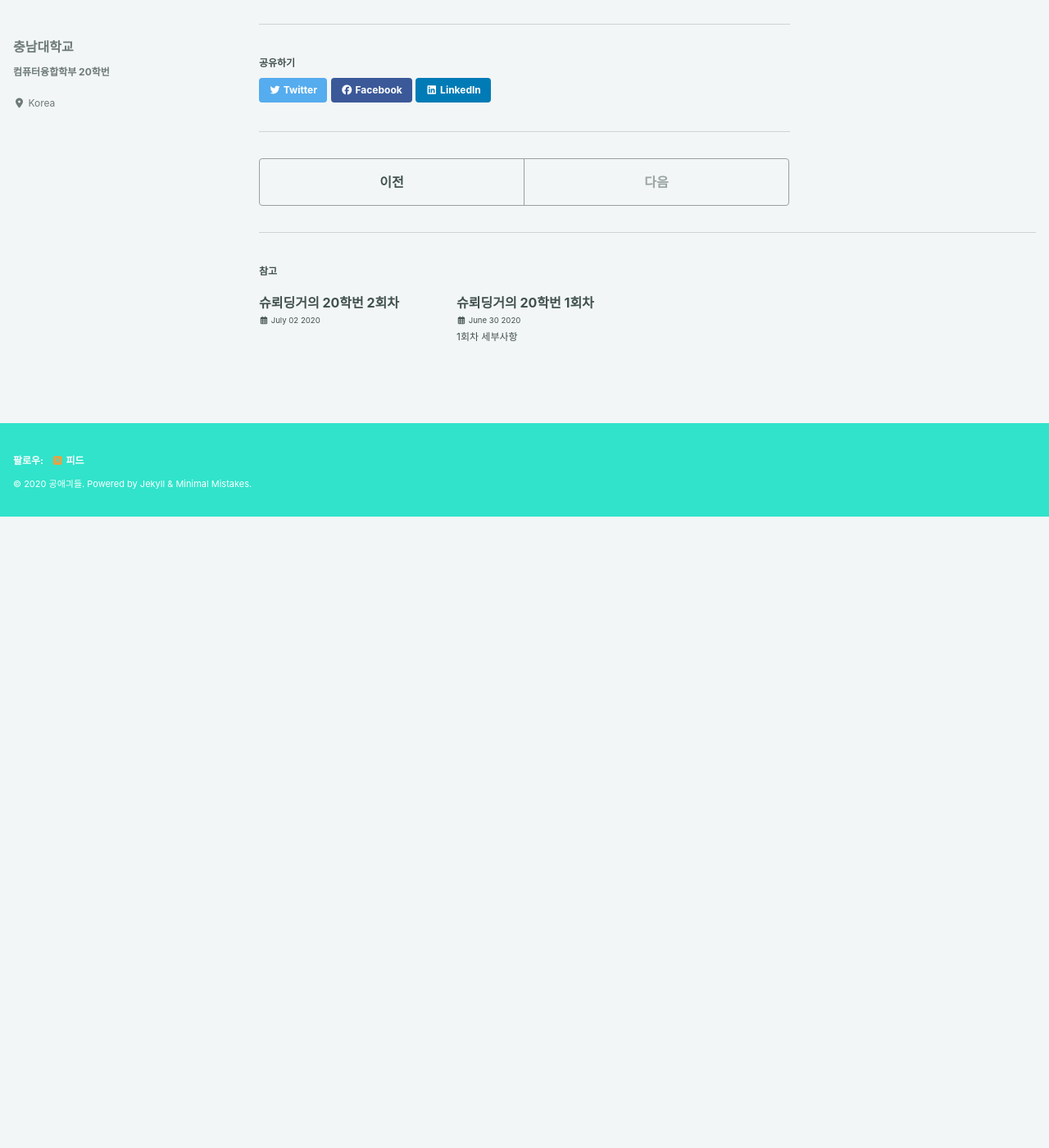
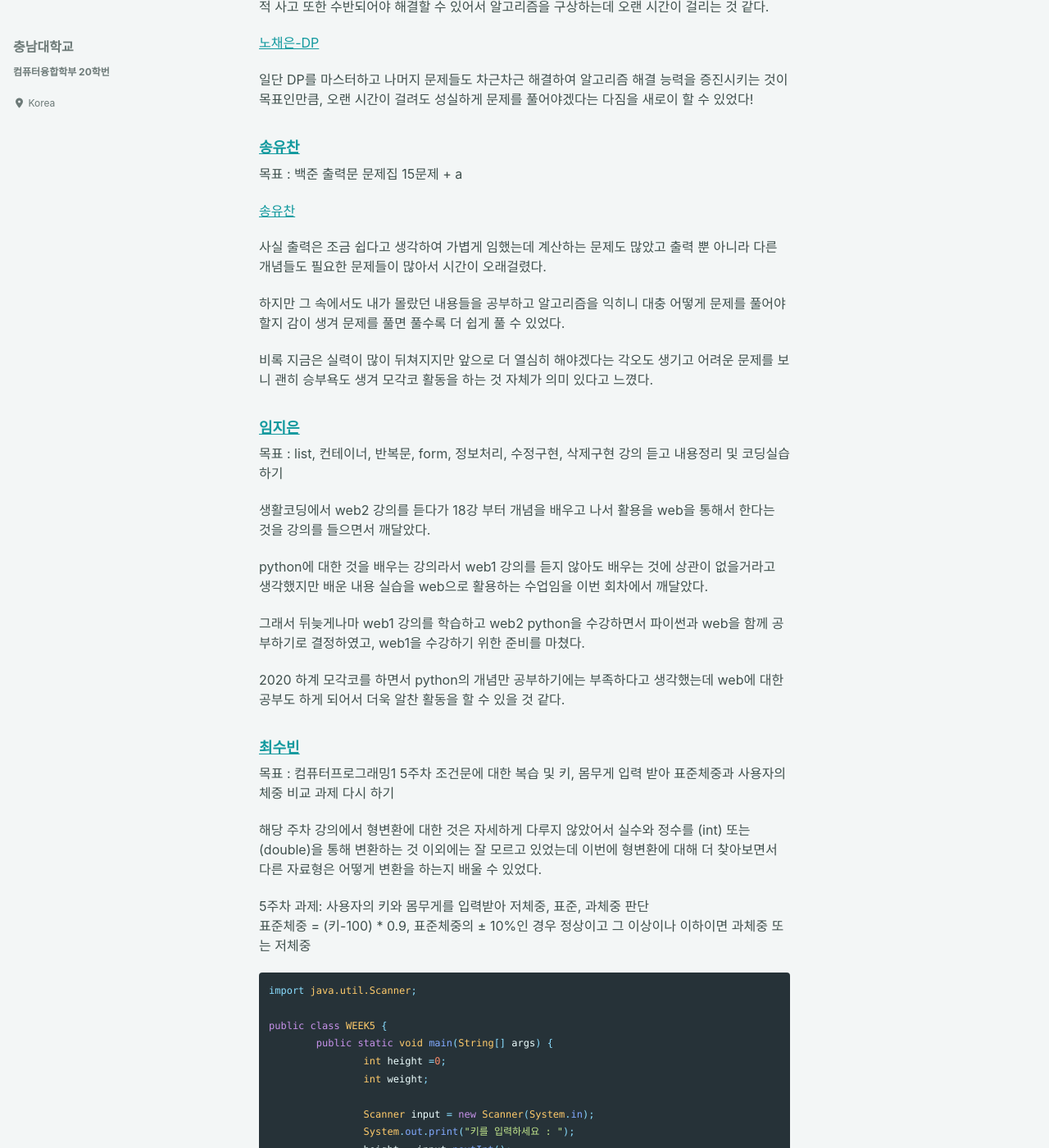
Before and after one commit to schrodinger-20/schrodinger-20.github.io, a Jekyll site: the page built from _posts/2020-07-07-3회.md, in a window 1280 px wide and 1400 px high, scrolled down 4022 px. Shown: the whole window at 82% size. Built offline with Jekyll 4.4.1, drawn with Linux system fonts in a browser that asks for light colours; cached includes are drawn as plain includes; nearby versions of some CDN libraries; before the commit the page ends 4652 px from its top, so only the background shows below that; some of the changed text lies outside the part shown.

Commit message:
3회차 넣기

````diff
--- a/_posts/2020-07-07-3회.md
+++ b/_posts/2020-07-07-3회.md
@@ -33,7 +33,7 @@ categories: 모각코
 ## 회고
 이름 클릭시 해당 회고록 블로그로 이동합니다
 
-### [최민우]()
+### [최민우](https://dandalf.tistory.com/17)
 
 목표 : BOJ 그래프문제 (DFS/BFS) 풀이
 
@@ -124,13 +124,88 @@ for case in range(t):
 ```
 
 
-### [노채은]()
+### [노채은](https://cleo-n.tistory.com/5)
+
+목표 : wiset R프로그래밍 1~4강 수강 + BOJ 파이썬으로 2문제 이상 풀기 (DP)
+
+오늘은 WISET에서 제공하는 R프로그래밍 강의를 수강한 후 직접 실습해 보았다.
+
+빅데이터의 중요성이 커져감에 따라서 데이터를 다루는데 주로 사용하는 R 언어 또한 주목받고 있다.
+
+예전에 책으로 독학한 적도 있어서 실습은 크게 어렵지 않았고, 관심 분야에 주로 사용되는 새로운 언어를 배울 수 있어서 좋았다.
+
+백준 알고리즘에서는 DP 문제들을 풀었는데 갑자기 확 난이도가 상승해서 어려웠다... DP는 수학적 사고 또한 수반되어야 해결할 수 있어서 알고리즘을 구상하는데 오랜 시간이 걸리는 것 같다.
+
+[노채은-DP](\images\2020-07-07\노채은-DP.png)
+
+일단 DP를 마스터하고 나머지 문제들도 차근차근 해결하여 알고리즘 해결 능력을 증진시키는 것이 목표인만큼, 오랜 시간이 걸려도 성실하게 문제를 풀어야겠다는 다짐을 새로이 할 수 있었다!
 
 
-### [송유찬]()
+### [송유찬](https://dbcks7788123.tistory.com/5)
+
+목표 : 백준 출력문 문제집 15문제 + a
+
+[송유찬](\images\2020-07-07\송유찬-백준.png)
+
+사실 출력은 조금 쉽다고 생각하여 가볍게 임했는데 계산하는 문제도 많았고 출력 뿐 아니라 다른 개념들도 필요한 문제들이 많아서 시간이 오래걸렸다.
+
+하지만 그 속에서도 내가 몰랐던 내용들을 공부하고 알고리즘을 익히니 대충 어떻게 문제를 풀어야할지 감이 생겨 문제를 풀면 풀수록 더 쉽게 풀 수 있었다.
+
+비록 지금은 실력이 많이 뒤쳐지지만 앞으로 더 열심히 해야겠다는 각오도 생기고 어려운 문제를 보니 괜히 승부욕도 생겨 모각코 활동을 하는 것 자체가 의미 있다고 느꼈다.
 
 
-### [임지은]()
+### [임지은](https://jindora.tistory.com/5)
+
+목표 : list, 컨테이너, 반복문, form, 정보처리, 수정구현, 삭제구현 강의 듣고 내용정리 및 코딩실습하기
+
+생활코딩에서 web2 강의를 듣다가 18강 부터 개념을 배우고 나서 활용을 web을 통해서 한다는 것을 강의를 들으면서 깨달았다.
+
+python에 대한 것을 배우는 강의라서 web1 강의를 듣지 않아도 배우는 것에 상관이 없을거라고 생각했지만 배운 내용 실습을 web으로 활용하는 수업임을 이번 회차에서 깨달았다.
+
+그래서 뒤늦게나마 web1 강의를 학습하고 web2 python을 수강하면서 파이썬과 web을 함께 공부하기로 결정하였고, web1을 수강하기 위한 준비를 마쳤다.
+
+2020 하계 모각코를 하면서 python의 개념만 공부하기에는 부족하다고 생각했는데 web에 대한 공부도 하게 되어서 더욱 알찬 활동을 할 수 있을 것 같다.
 
 
-### [최수빈]()
+### [최수빈](https://subin-choe.tistory.com/4)
+
+목표 : 컴퓨터프로그래밍1 5주차 조건문에 대한 복습 및 키, 몸무게 입력 받아 표준체중과 사용자의 체중 비교 과제 다시 하기
+
+해당 주차 강의에서 형변환에 대한 것은 자세하게 다루지 않았어서 실수와 정수를 (int) 또는 (double)을 통해 변환하는 것 이외에는 잘 모르고 있었는데 이번에 형변환에 대해 더 찾아보면서 다른 자료형은 어떻게 변환을 하는지 배울 수 있었다.
+
+5주차 과제: 사용자의 키와 몸무게를 입력받아 저체중, 표준, 과체중 판단
+표준체중 = (키-100) * 0.9, 표준체중의 ± 10%인 경우 정상이고 그 이상이나 이하이면 과체중 또는 저체중
+
+```java
+import java.util.Scanner;
+
+public class WEEK5 {
+	public static void main(String[] args) {
+		int height =0;
+		int weight;
+
+		Scanner input = new Scanner(System.in);
+		System.out.print("키를 입력하세요 : ");
+		height = input.nextInt();
+
+		System.out.print("몸무게를 입력하세요 : ");
+		weight = input.nextInt();
+
+		double standard = (height-100)*0.9;
+
+		if ((weight>standard*(0.9))&&(weight<standard*(1.1)))
+			System.out.print("당신은 표준체중입니다.");
+		else if (weight<=standard*(0.9))
+			System.out.print("당신은 저체중입니다.");
+		else if (weight>=standard*(1.1))
+			System.out.print("당신은 과체중입니다.");
+
+	}
+}
+```
+
+과제를 다시 할 때에는 지난번에 했던 과제를 비교하는 과정에서 전에는 찾지 못했던 오류를 발견할 수 있었다.
+
+작은 오류였지만 이번에 발견하지 못했더라면 어쩌면 계속 몰랐을 것이고 어쩌면 다음에 같은 실수를 했을지도 모른다는 생각을 하니 조금 아찔했다.
+
+어렵고 많은 내용을 하고 있는 것은 아니지만 회차를 거듭할수록 이렇게 사소한 것들을 조금 더 알게 되고 수정할 수 있게 된다는 것도 꽤나 의의가 있는 것 같다는 생각이 든다.
````
Also changed, not shown: images/2020-07-07/노채은-DP.png (added), images/2020-07-07/송유찬-백준.png (added).
